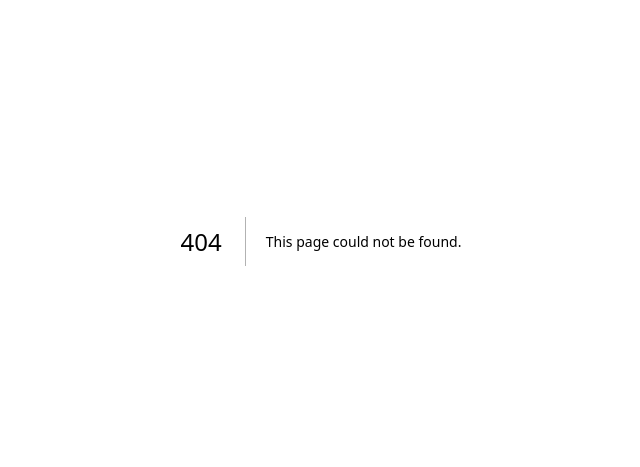
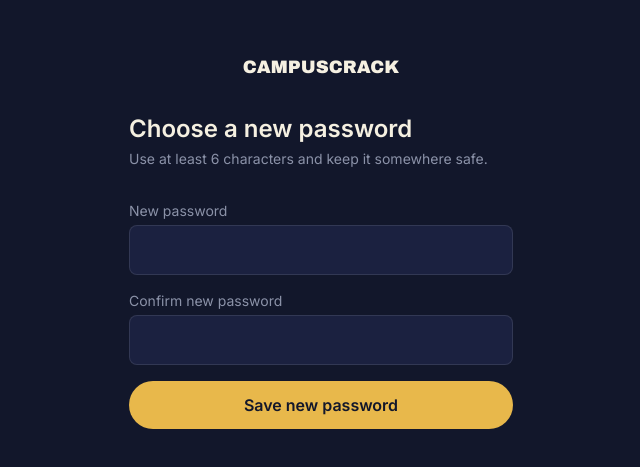
Before and after one commit to Greatness-cyber-2008/campus-crack, a Next.js app: page /update-password in a window 1280 px wide. Before the commit this address had no page. Shown: the part 159-626 px from the top of the page, without its empty margins (319-959 px from the left). Built offline with nearby package versions, Linux system fonts and the light colour scheme; no server answers.

Commit message:
Add working password reset flow

```diff
--- /dev/null
+++ b/app/(auth)/forgot-password/page.tsx
@@ -0,0 +1,82 @@
+'use client';
+
+import { useState } from 'react';
+import Link from 'next/link';
+import { supabase } from '@/lib/supabaseClient';
+
+export default function ForgotPasswordPage() {
+  const [email, setEmail] = useState('');
+  const [error, setError] = useState<string | null>(null);
+  const [sent, setSent] = useState(false);
+  const [loading, setLoading] = useState(false);
+
+  async function handleSubmit(e: React.FormEvent) {
+    e.preventDefault();
+    setError(null);
+    setLoading(true);
+
+    const { error } = await supabase.auth.resetPasswordForEmail(email, {
+      redirectTo: `${window.location.origin}/update-password`,
+    });
+
+    setLoading(false);
+    if (error) {
+      setError(error.message);
+      return;
+    }
+
+    setSent(true);
+  }
+
+  return (
+    <main className="min-h-screen bg-ink text-paper flex items-center justify-center px-4 sm:px-6">
+      <div className="w-full max-w-sm">
+        <Link href="/" className="font-display text-lg block text-center mb-8">
+          CAMPUSCRACK
+        </Link>
+        <h1 className="text-2xl font-semibold mb-1">Reset your password</h1>
+        <p className="text-slate mb-8 text-sm">
+          Enter your email and we&apos;ll send you a link to choose a new password.
+        </p>
+
+        {sent ? (
+          <div className="border border-gold/30 bg-gold/5 rounded-xl px-4 py-3 text-sm text-gold">
+            If an account exists for that email, a password-reset link has been sent. Please check your inbox and spam folder.
+          </div>
+        ) : (
+          <form onSubmit={handleSubmit} className="space-y-4">
+            <div>
+              <label className="block text-sm text-slate mb-1">Email</label>
+              <input
+                required
+                type="email"
+                autoComplete="email"
+                value={email}
+                onChange={(e) => setEmail(e.target.value)}
+                className="w-full bg-inkLight border border-white/10 rounded-lg px-4 py-3 focus:border-gold outline-none"
+                placeholder="you@school.edu.ng"
+              />
+            </div>
+
+            {error && <p className="text-stamp text-sm">{error}</p>}
+
+            <button
+              type="submit"
+              disabled={loading}
+              className="w-full bg-gold text-ink font-semibold py-3 rounded-full hover:brightness-110 transition disabled:opacity-60"
+            >
+              {loading ? 'Sending link...' : 'Send reset link'}
+            </button>
+          </form>
+        )}
+
+        <p className="text-slate text-sm text-center mt-6">
+          Remembered your password?{' '}
+          <Link href="/login" className="text-gold">
+            Back to log in
+          </Link>
+        </p>
+      </div>
+    </main>
+  );
+}
--- a/app/(auth)/login/page.tsx
+++ b/app/(auth)/login/page.tsx
@@ -71,7 +71,12 @@ export default function LoginPage() {
               />
             </div>
             <div>
-              <label className="block text-sm text-slate mb-1">Password</label>
+              <div className="flex items-center justify-between mb-1">
+                <label className="block text-sm text-slate">Password</label>
+                <Link href="/forgot-password" className="text-xs text-gold hover:brightness-110">
+                  Forgot password?
+                </Link>
+              </div>
               <input
                 required
                 type="password"
--- /dev/null
+++ b/app/(auth)/update-password/page.tsx
@@ -0,0 +1,84 @@
+'use client';
+
+import { useState } from 'react';
+import { useRouter } from 'next/navigation';
+import Link from 'next/link';
+import { supabase } from '@/lib/supabaseClient';
+
+export default function UpdatePasswordPage() {
+  const router = useRouter();
+  const [password, setPassword] = useState('');
+  const [confirmPassword, setConfirmPassword] = useState('');
+  const [error, setError] = useState<string | null>(null);
+  const [loading, setLoading] = useState(false);
+
+  async function handleSubmit(e: React.FormEvent) {
+    e.preventDefault();
+    setError(null);
+
+    if (password !== confirmPassword) {
+      setError('Passwords do not match.');
+      return;
+    }
+
+    setLoading(true);
+    const { error } = await supabase.auth.updateUser({ password });
+    setLoading(false);
+
+    if (error) {
+      setError(error.message);
+      return;
+    }
+
+    router.push('/dashboard');
+  }
+
+  return (
+    <main className="min-h-screen bg-ink text-paper flex items-center justify-center px-4 sm:px-6">
+      <div className="w-full max-w-sm">
+        <Link href="/" className="font-display text-lg block text-center mb-8">
+          CAMPUSCRACK
+        </Link>
+        <h1 className="text-2xl font-semibold mb-1">Choose a new password</h1>
+        <p className="text-slate mb-8 text-sm">Use at least 6 characters and keep it somewhere safe.</p>
+
+        <form onSubmit={handleSubmit} className="space-y-4">
+          <div>
+            <label className="block text-sm text-slate mb-1">New password</label>
+            <input
+              required
+              minLength={6}
+              type="password"
+              autoComplete="new-password"
+              value={password}
+              onChange={(e) => setPassword(e.target.value)}
+              className="w-full bg-inkLight border border-white/10 rounded-lg px-4 py-3 focus:border-gold outline-none"
+            />
+          </div>
+          <div>
+            <label className="block text-sm text-slate mb-1">Confirm new password</label>
+            <input
+              required
+              minLength={6}
+              type="password"
+              autoComplete="new-password"
+              value={confirmPassword}
+              onChange={(e) => setConfirmPassword(e.target.value)}
+              className="w-full bg-inkLight border border-white/10 rounded-lg px-4 py-3 focus:border-gold outline-none"
+            />
+          </div>
+
+          {error && <p className="text-stamp text-sm">{error}</p>}
+
+          <button
+            type="submit"
+            disabled={loading}
+            className="w-full bg-gold text-ink font-semibold py-3 rounded-full hover:brightness-110 transition disabled:opacity-60"
+          >
+            {loading ? 'Saving password...' : 'Save new password'}
+          </button>
+        </form>
+      </div>
+    </main>
+  );
+}
```
